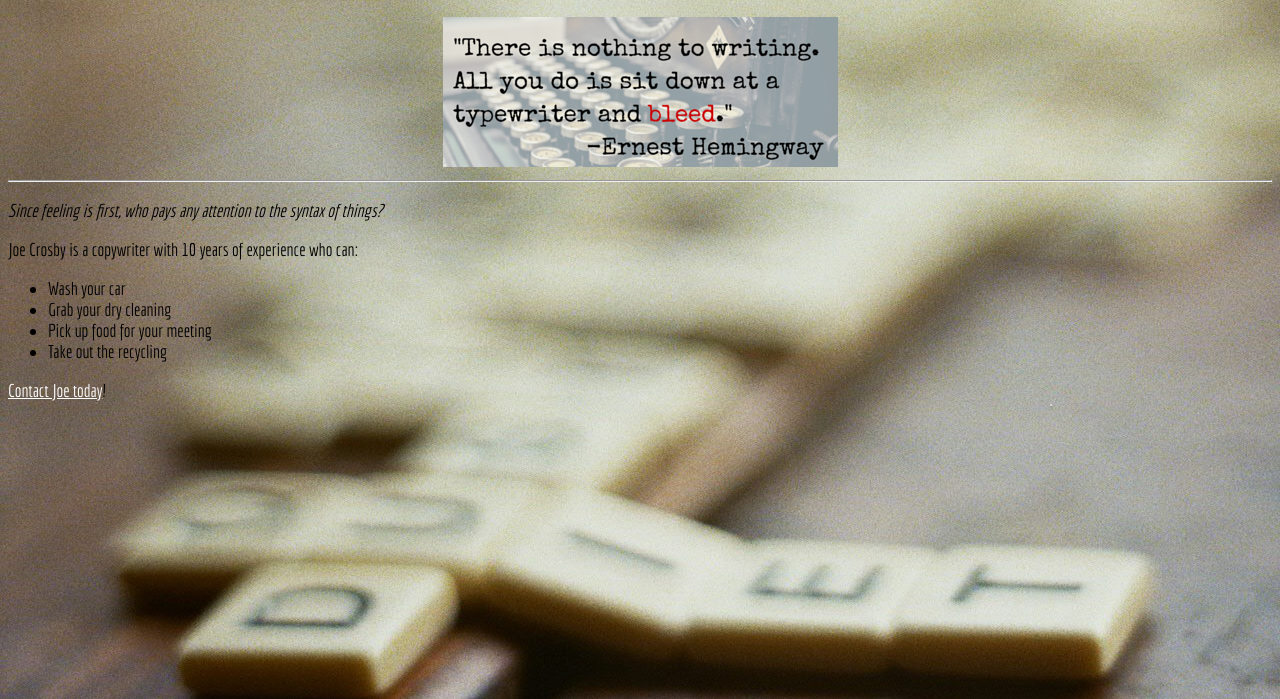
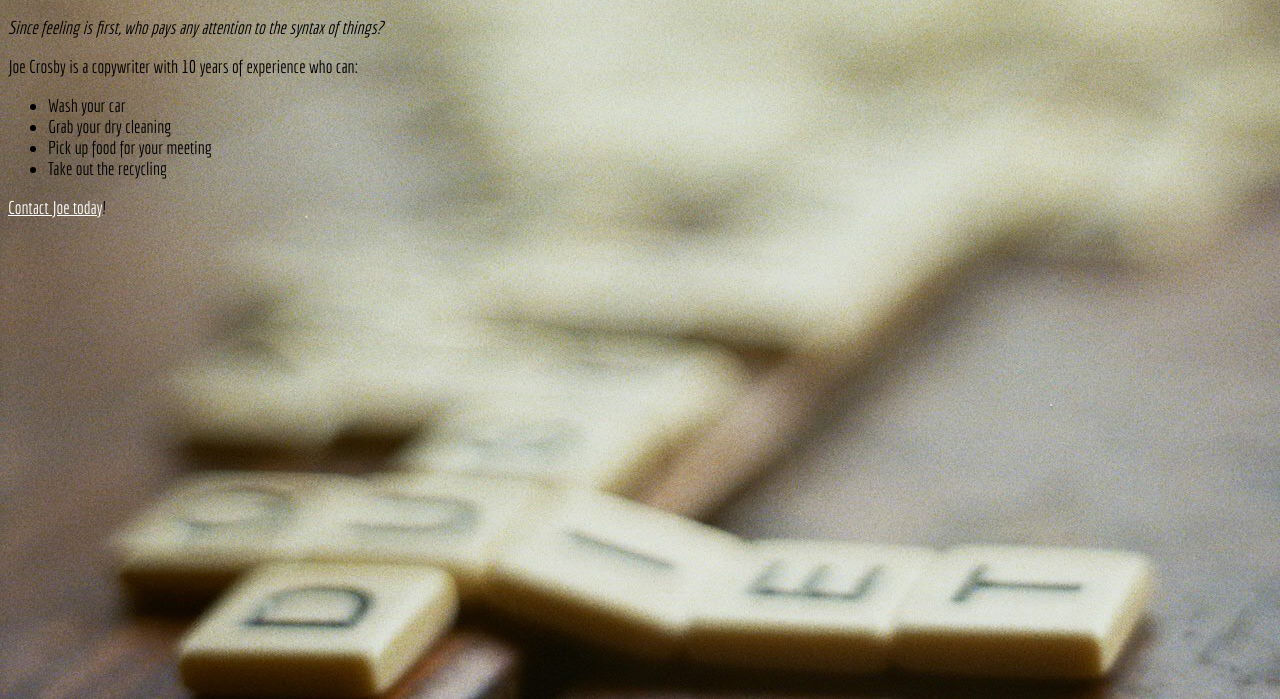
Before and after one commit to joecrosbyinfo/joecrosbyinfo.github.io, a plain HTML site: page unit_3/index.html in a window 1280 px wide. Shown: the part 101-800 px from the top of the page. Drawn offline with Linux system fonts and the light colour scheme.

Commit message:
Update index.html

```diff
--- a/unit_3/index.html
+++ b/unit_3/index.html
@@ -5,14 +5,18 @@
 	<title>Words are only words</title>
 	<link href='http://fonts.googleapis.com/css?family=Lobster' rel='stylesheet' type='text/css'>
 	<link href='http://fonts.googleapis.com/css?family=Economica:400,700' rel='stylesheet' type='text/css'>
-	<link rel="stylesheet" type="text/css" href="stylep.css"
+	<link rel="stylesheet" type="text/css" href="stylep.css">
 </head>
 <body>
+	<header>
 		<h1>Words are only words.</h1>
 		<h2>Words are everything.</h2>
-	<center><img src="images/hemingway.png" alt="Hemingway quote"></center>
-	<hr>
+		<nav></nav>
+	</header>
+	<section id="intro">
 		<p id="slogan">Since feeling is first, who pays any attention to the syntax of things?</p>
+	</section>
+	<section id="about">
 		<p> Joe Crosby is a copywriter with 10 years of experience who can:</p>
 		<ul>
 			<li>Wash your car</li>
@@ -20,6 +24,9 @@
 			<li>Pick up food for your meeting</li>
 			<li>Take out the recycling</li>
 		</ul>
+	</section>
+	<section id="contact">
 		<p><a href="mailto:JoeCrosbyinfo@gmail.com">Contact Joe today</a>! </p>
+	</section>
 </body>
 </html>
```
Lines whose indentation alone changed are shown as unchanged.
